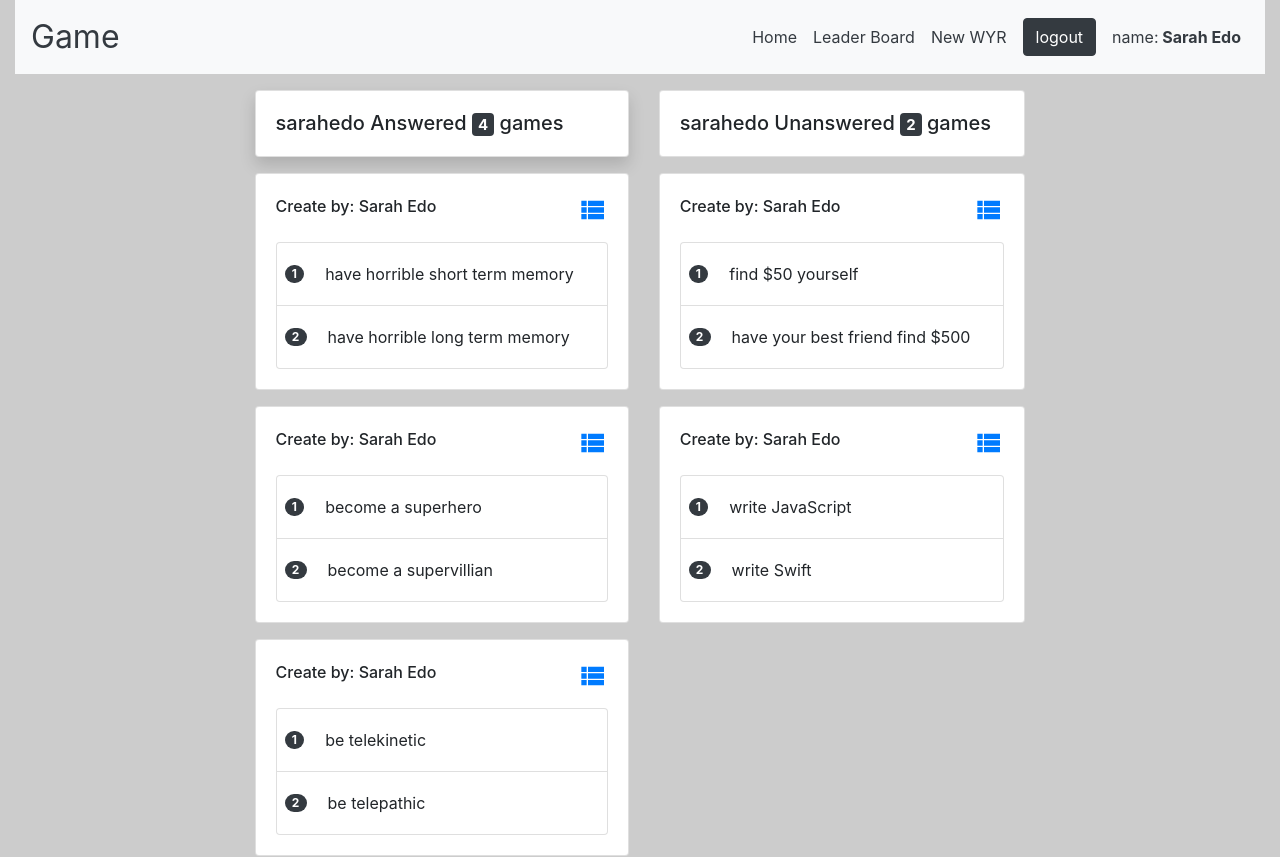
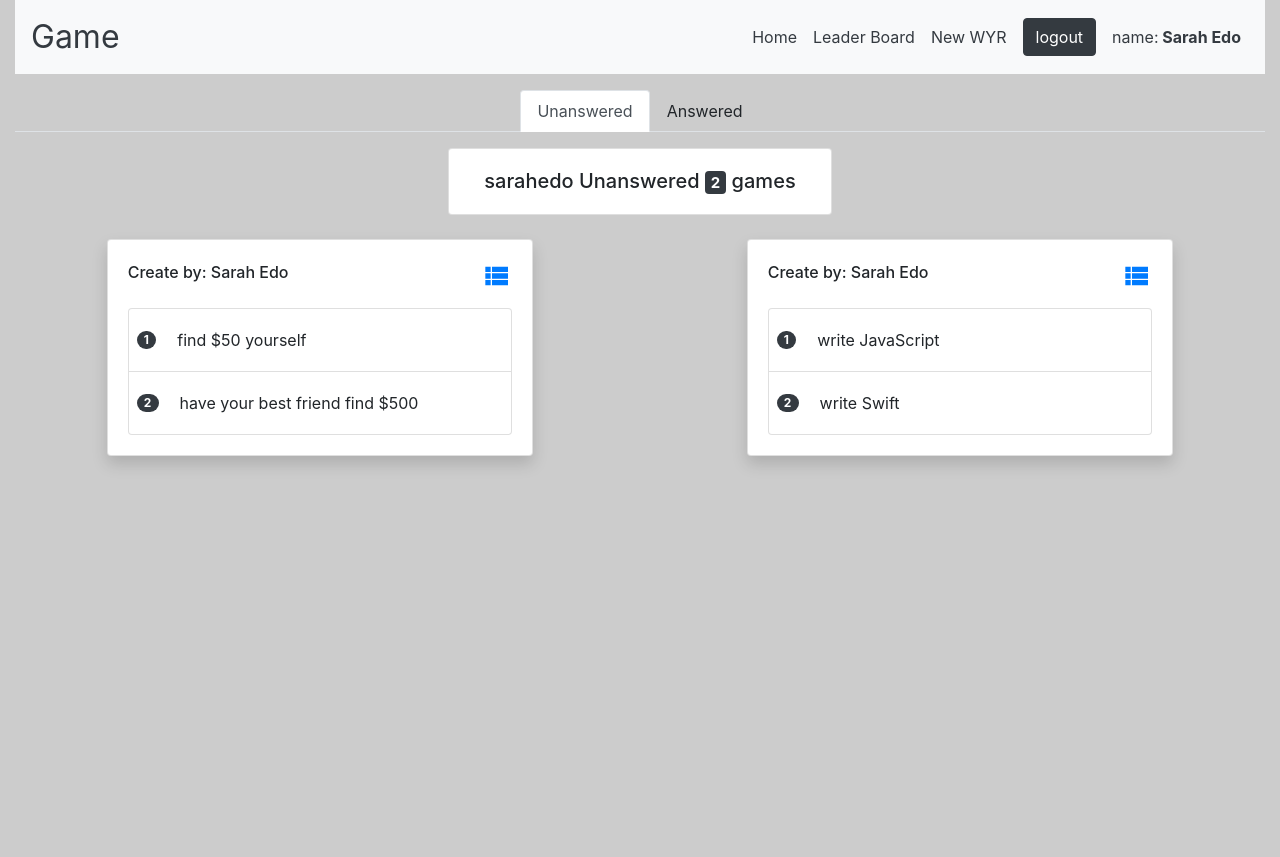
Before and after one commit to xavierartot/would-you-rather, a React (Create React App) app: page / in a window 1280 px wide. Shown: the top 857 px of the page. After the commit the page ends 800 px from the top, so only its background shows below. Built offline with nearby package versions, Linux system fonts and the light colour scheme.

Commit message:
Home page: The unanswered questions are shown by default

```diff
--- a/src/actions/template.js
+++ b/src/actions/template.js
@@ -1,10 +1,9 @@
 export const CHANGE_TEMPLATE = 'CHANGE_TEMPLATE'
 
-export function changeTemplate(color, textColor) {
+export function changeTemplate(color) {
   return {
     type: CHANGE_TEMPLATE,
     color,
-    textColor,
   }
 }
 export function handleTemplate(color) {
--- a/src/containers/Add.js
+++ b/src/containers/Add.js
@@ -56,16 +56,17 @@ class Add extends Component {
     })
   }
   render() {
-    const { color } = this.props
+    const { color, background  } = this.props
+    console.log( this.props )
     if (this.state.redirectToHome) {
       return <Redirect to="/" />
     }
     return (
       <div className="d-flex justify-content-center">
-        <Card className="d-flex flex-column">
+        <Card className="d-flex flex-column mb-3 shadow rounded" style={{width: '340px'}}>
           <CardHeader><h3 className="center">Would You Rather</h3></CardHeader>
           <CardBody className="d-flex flex-row justify-content-between">
-            <form onSubmit={this.handleSubmit}>
+            <form onSubmit={this.handleSubmit} style={{ width: '100%'}}>
               <div className="form-group">
                 <label htmlFor="OptionOne">Option One</label>
                 <input
@@ -99,7 +100,7 @@ class Add extends Component {
                 </small>)
                 }
               </div>
-              <button className={`btn btn-${color}`} type="submit">Submit</button>
+              <button className={`btn btn-${background}`} type="submit">Submit</button>
           </form></CardBody>
         </Card>
 
@@ -111,6 +112,7 @@ function mapStateToProps({ authedUser, template }) {
   return {
     authedUser,
     color: template.color,
+    background: template.background,
   }
 }
 export default connect(mapStateToProps)(Add)
--- a/src/containers/App.js
+++ b/src/containers/App.js
@@ -17,6 +17,7 @@ class App extends Component {
     dispatch(handleInitialData())
   }
   render() {
+    //login id === nulll in handleInitialData()
     if (this.props.color === undefined) {
       this.props.dispatch(handleTemplate(templateBootstrap()))
     }
--- a/src/containers/Home.js
+++ b/src/containers/Home.js
@@ -4,7 +4,8 @@ import PropTypes from 'prop-types'
 import Modal from '../containers/Modal'
 import pullAll from 'lodash/pullAll'
 import DisplayQuestions from './DisplayQuestions'
-import { Card, Row, Col, CardTitle, CardBody, Badge } from 'reactstrap'
+import {TabContent, TabPane, Nav, NavItem, NavLink, Card, CardTitle, CardBody, Badge, Row, Col} from 'reactstrap'
+import classnames from 'classnames';
 
 class Home extends Component {
   static propTypes = {
@@ -13,6 +14,17 @@ class Home extends Component {
     questionsUnAnswered: PropTypes.array,
     questionsAnswered: PropTypes.array,
   }
+    state = {
+      activeTab: '1'
+    };
+
+  toggle(tab) {
+    if (this.state.activeTab !== tab) {
+      this.setState({
+        activeTab: tab
+      });
+    }
+  }
   componentDidMount() {
     // console.log(this.props.store.getState())
   }
@@ -20,23 +32,44 @@ class Home extends Component {
     const {
       questionsUnAnswered, questionsAnswered, authedUser, background,
     } = this.props
-    if (this.props.authedUser === null) {
+    if (this.props.authedUser === null) { //user is not logged launch the modal
       return <Modal buttonLabel="open" />
     }
 
     return (
       <div className="Home">
-        <Row className="justify-content-md-center">
-          <Col className="col-md-auto mb-3" sm="6" xs="12">
-            <Card className="mb-3 shadow rounded">
+        <Nav tabs className="justify-content-center mb-3 ">
+          <NavItem>
+            <NavLink
+              className={classnames({ active: this.state.activeTab === '1' })}
+              onClick={() => { this.toggle('1'); }}
+            >
+             Unanswered
+            </NavLink>
+          </NavItem>
+          <NavItem>
+            <NavLink
+              className={classnames({ active: this.state.activeTab === '2' })}
+              onClick={() => { this.toggle('2'); }}
+            >
+              Answered
+            </NavLink>
+          </NavItem>
+        </Nav>
+        <TabContent activeTab={this.state.activeTab} className="">
+          <TabPane tabId="1">
+            <Row className="justify-content-center">
+              <Card className="mb-3 col-md-auto">
                 <CardBody>
                   <CardTitle className="mb-0">
-                  {authedUser } Answered  <Badge className={`bg-${background}`} color={background}>{ questionsAnswered.length}</Badge> games
+                    {authedUser } Unanswered  <Badge color={background}>{ questionsUnAnswered.length}</Badge> games
                   </CardTitle>
                 </CardBody>
               </Card>
-            {questionsAnswered.map(item => (
-              <Card key={item} body className="mb-3">
+            </Row>
+            <Row className="justify-content-around flex-wrap d-flex justify-content-around">
+              {questionsUnAnswered.map(item => (
+              <Card key={item} body className="shadow rounded mb-3 col-sm-4 m-2">
                 <DisplayQuestions
                   idQuestions={item}
                   tag="div"
@@ -44,17 +77,21 @@ class Home extends Component {
               </Card>
               ))
               }
-          </Col>
-          <Col className="col-md-auto mb-3" sm="6" xs="12">
-            <Card className="mb-3">
+            </Row>
+          </TabPane>
+          <TabPane tabId="2">
+            <Row className="justify-content-center">
+              <Card className="mb-3 col-md-auto">
                 <CardBody>
                   <CardTitle className="mb-0">
-                  {authedUser } Unanswered  <Badge color={background}>{ questionsUnAnswered.length}</Badge> games
+                    {authedUser } Answered  <Badge className={`bg-${background}`} color={background}>{ questionsAnswered.length}</Badge> games
                   </CardTitle>
                 </CardBody>
               </Card>
-            {questionsUnAnswered.map(item => (
-              <Card key={item} body className="mb-3">
+            </Row>
+            <Row className="justify-content-around flex-wrap d-flex justify-content-around">
+              {questionsAnswered.map(item => (
+              <Card key={item} body className="shadow rounded mb-3 col-sm-4 m-2">
                 <DisplayQuestions
                   idQuestions={item}
                   tag="div"
@@ -62,8 +99,9 @@ class Home extends Component {
               </Card>
               ))
               }
-          </Col>
             </Row>
+          </TabPane>
+        </TabContent>
       </div>
     )
   }
--- a/src/containers/UnAnsweredPoll.js
+++ b/src/containers/UnAnsweredPoll.js
@@ -67,9 +67,7 @@ class UnAnsweredPoll extends Component {
     const optionTwoText = question.optionTwo.text
     return (
       <div className="UnAnsweredPoll">
-
-        <h1>ddd</h1>
-        <Card className="mb-3 shadow rounded">
+        <Card className="mb-3 shadow rounded  d-flex flex-column">
           <CardHeader>
             <div className="d-flex justify-content-start mb-3">
               <img alt={user.id} className="rounded-circle mr-3" src={user.avatarURL} style={{ height: '60px', width: '60px' }}
--- a/src/reducers/template.js
+++ b/src/reducers/template.js
@@ -4,6 +4,10 @@ export default function template(state = {}, action) {
   switch (action.type) {
     case CHANGE_TEMPLATE:
       const { color } = action
+      console.log(action)
+      console.log(color)
+      console.log(color.color)
+      console.log(color.background)
       return {
         ...state,
         color: color.color,
--- a/src/utils/template.js
+++ b/src/utils/template.js
@@ -15,9 +15,14 @@ export default function templateBootstrap(darked = '') {
   // randColor = objColor.map(item => randColor = arrayColors[random(0, arrayColors.length)])
 
   for (let i = 0, len = objColor.length; i < len; i++) {
-    return randColor = objColor[random(0, objColor.length)]
+    return randColor = objColor[random(0, arrayColors.length)]
   }
   console.log(randColor)
-
-  return [randColor.background, randColor.color]
+  randColor = [randColor.background, randColor.color]
+  console.log(randColor)
+  if (randColor === undefined) {
+    randColor = ['warning', 'text-dark']
+  }
+  console.log(randColor)
+  return randColor
 }
```
Also changed, not shown: 1 other file (tests, documents, lock files or other folders). Lines whose indentation alone changed are shown as unchanged.
